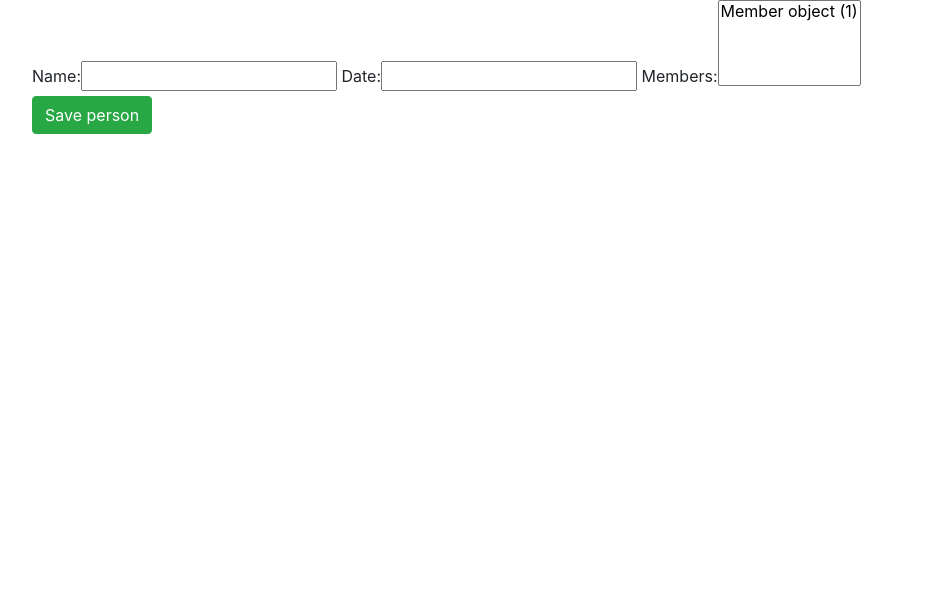
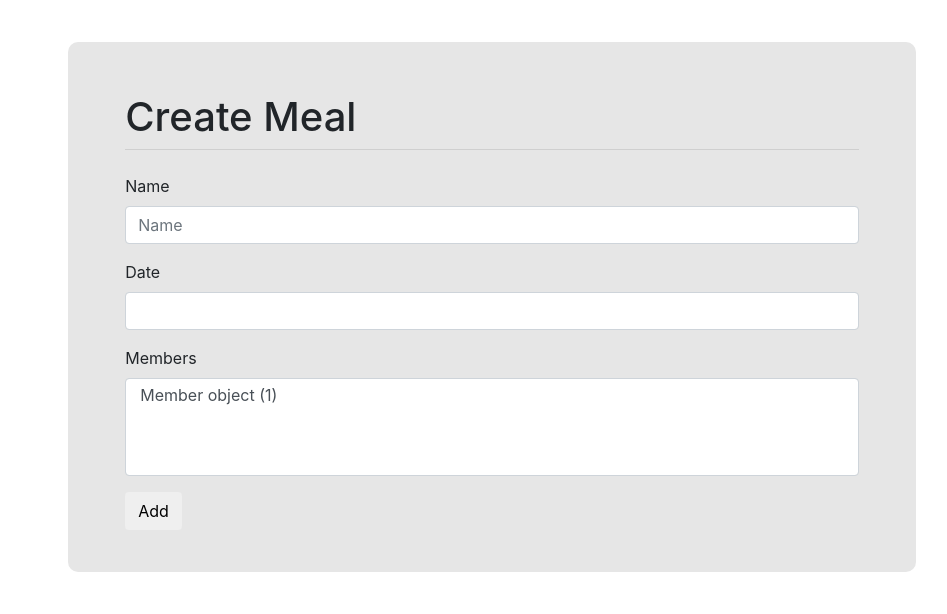
Before and after one commit to PratikGarai/Fun-Backend, a Django app: page /multi/create/meal/ in a window 1280 px wide. Shown: the top 614 px of the page, without its empty margins (148-1095 px from the left). Run offline with Django 3.2, Linux system fonts and the light colour scheme; tables that the repository leaves empty hold one stand-in row (values such as "Sample post"); some libraries are stand-ins or nearby versions.

Commit message:
added proper form

```diff
--- a/backend/backend/settings.py
+++ b/backend/backend/settings.py
@@ -13,12 +13,12 @@ INSTALLED_APPS = [
     'django.contrib.messages',
     'django.contrib.staticfiles',
     'corsheaders',
+    'bootstrap3',
     'rest_framework',
     'newsapp',
     'todoapp',
     'restaurant_menu',
     'multirelationexample',
-    'crispy_forms'
 ]
 
 MIDDLEWARE = [
--- a/backend/multirelationexample/templates/createmealform.html
+++ b/backend/multirelationexample/templates/createmealform.html
@@ -1,9 +1,30 @@
 {% extends 'multi_base.html' %}
+{% load bootstrap3 %}
 
 {% block content %}
-  <form method="post">
-    {% csrf_token %}
-    {{ form }}
-    <button type="submit" class="btn btn-success">Save person</button>
-  </form>
+
+  <style>
+    .form-main {
+      padding : 5%;
+      margin-top : 5%;
+      margin-bottom : 5%;
+      border-radius : 10px;
+      background : #e6e6e6;
+    }
+
+  </style>
+
+  <div class="form-main">
+    <div class = "container">
+      <h1 class="mt-2">Create Meal</h1>
+      <hr class="mt-0 mb-4">
+
+      <form method="POST">
+        {% csrf_token %}
+        {% bootstrap_form form %}
+        <input type="submit" name="" value="Add" class="btn btn-default">
+      </form>
+    </div>
+  </div>
+
 {% endblock %}
--- a/backend/multirelationexample/templates/multi_base.html
+++ b/backend/multirelationexample/templates/multi_base.html
@@ -3,12 +3,22 @@
   <head>
     <meta charset="utf-8">
     <meta name="viewport" content="width=device-width, initial-scale=1, shrink-to-fit=no">
+
     <link rel="stylesheet" href="https://stackpath.bootstrapcdn.com/bootstrap/4.1.3/css/bootstrap.min.css" integrity="sha384-MCw98/SFnGE8fJT3GXwEOngsV7Zt27NXFoaoApmYm81iuXoPkFOJwJ8ERdknLPMO" crossorigin="anonymous">
     <script src="https://stackpath.bootstrapcdn.com/bootstrap/4.1.3/js/bootstrap.min.js" integrity="sha384-ChfqqxuZUCnJSK3+MXmPNIyE6ZbWh2IMqE241rYiqJxyMiZ6OW/JmZQ5stwEULTy" crossorigin="anonymous"></script>
+
+    <style>
+      .container-main {
+        width : 80vw;
+        margin : auto;
+      }
+    </style>
+
     <title>Multi Relation Forms Example</title>
+
   </head>
   <body>
-    <div class="container">
+    <div class="container-main">
       <div class="row justify-content-center">
         <div class="col-10">
           {% block content %}
```
